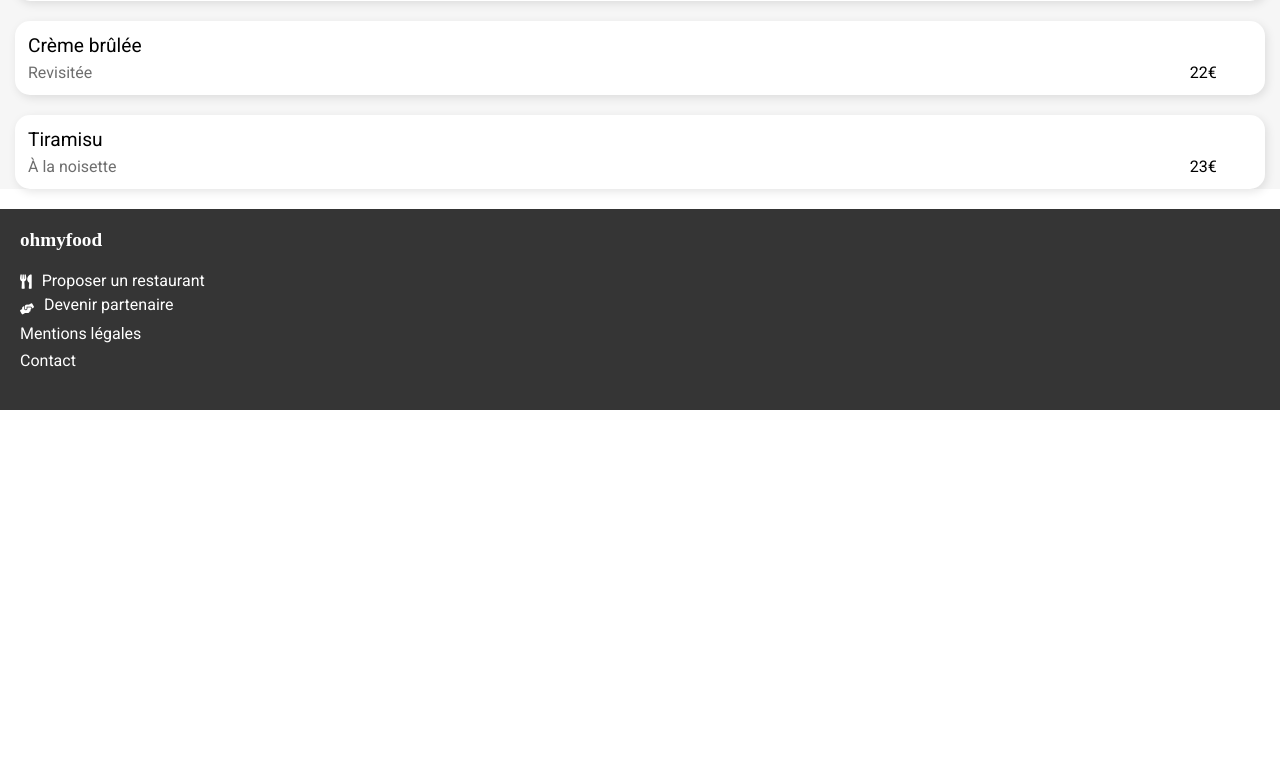
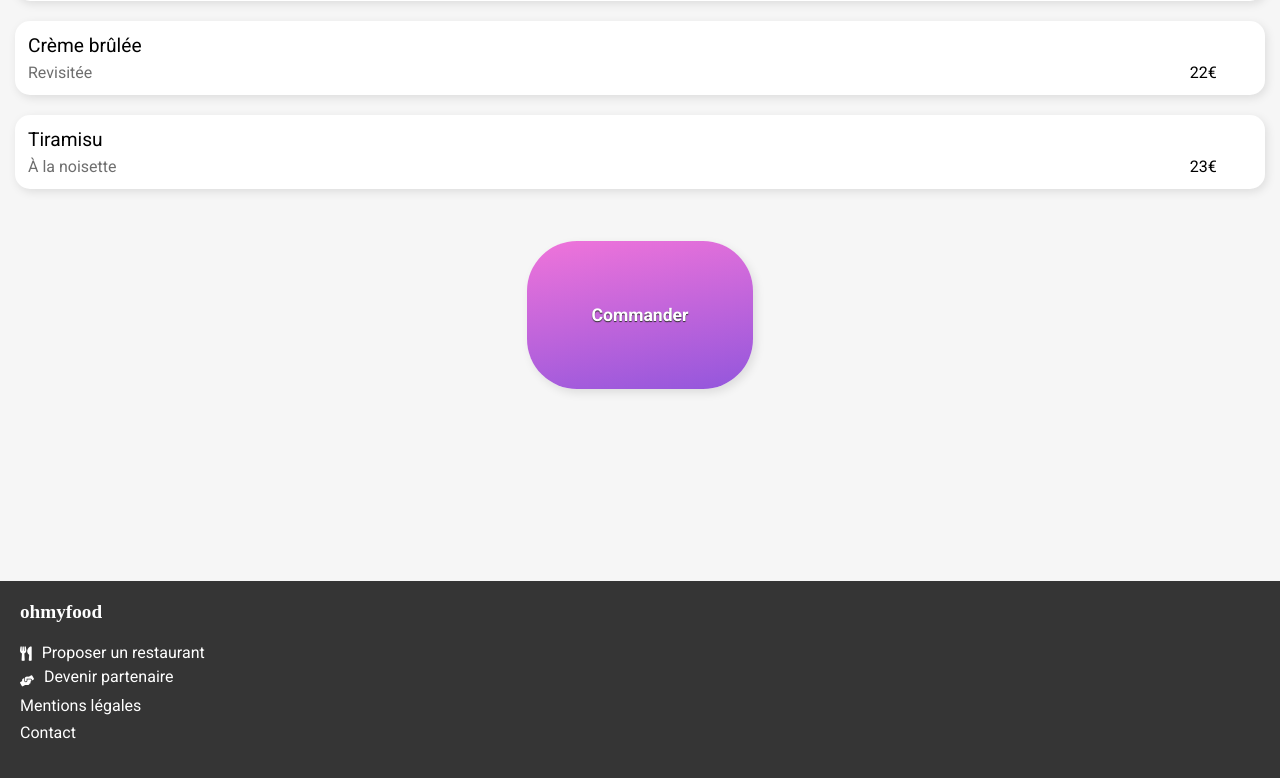
Before and after one commit to P07-AI/PierreT_3_01-12-2020, a website: page resto4delice.html in a window 1280 px wide. Shown: the part 1105-1883 px from the top of the page. Before the commit the page ends 1515 px from the top, so only its background shows below. Drawn offline with Linux system fonts and the light colour scheme; a web font is replaced by a local one.

Commit message:
finition page resto + annimation

```diff
--- a/resto4delice.html
+++ b/resto4delice.html
@@ -171,13 +171,12 @@
             </div>
 
 
-
-
-
-
-
         </div>
 
+            <div class="resto-end">
+                <button class="resto-end__button gradient">Commander  </button>
+
+            </div>
 
         </div>
 
--- a/sass/layout/_header.scss
+++ b/sass/layout/_header.scss
@@ -81,11 +81,13 @@
 
 
 
+
         &.gradient {
             background: linear-gradient(-10deg, $primaire, #F074DA);
             box-shadow: 0 0 3px darken($secondaire, 40);
             transition: all 200ms;
             text-shadow: 0 1px 1px rgb(47, 47, 47);
+            box-shadow: 3px 4px 10px rgba(0, 0, 0, 0.1);
 
     }
 
--- a/sass/pages/_index.scss
+++ b/sass/pages/_index.scss
@@ -229,6 +229,7 @@
         font-size: 1.3rem;
         -webkit-text-stroke: 1px $greytext;
         transition: linear-gradient(10deg, $primaire, #F074DA) 1500ms;
+        transition: color 1500ms;
 
         &:hover {
           color: $primaire;
--- a/sass/pages/_restos.scss
+++ b/sass/pages/_restos.scss
@@ -29,6 +29,7 @@
         transition: linear-gradient(10deg, $primaire, #F074DA) 1500ms;
         padding-top: 25px;
         padding-left: 35px;
+        transition: color 1500ms;
 
         &:hover {
             color: $primaire;
@@ -173,3 +174,39 @@
       transform: rotate(0);
     }
   }
+
+//partie boutons fin pages restos
+
+
+.resto-end {
+    margin-top: 40px;
+    text-align: center;
+
+    &__button {
+        margin: 15% auto 15% auto;
+        border: none;
+        border-radius: 50px;
+        padding: 5%;
+        font-weight: bold;
+        font-size: 1.1rem;
+        color: white;
+        cursor: pointer;
+        display: inline-block;
+        min-width: 195px;
+        margin-top: 12px;
+
+
+
+        &.gradient {
+            background: linear-gradient(-10deg, $primaire, #F074DA);
+            box-shadow: 0 0 3px darken($secondaire, 40);
+            transition: all 200ms;
+            text-shadow: 0 1px 1px rgb(47, 47, 47);
+            box-shadow: 3px 4px 10px rgba(0, 0, 0, 0.1);
+
+    }
+
+
+    }
+
+}
```
Also changed, not shown: public/css/style.css, 1 other file.
